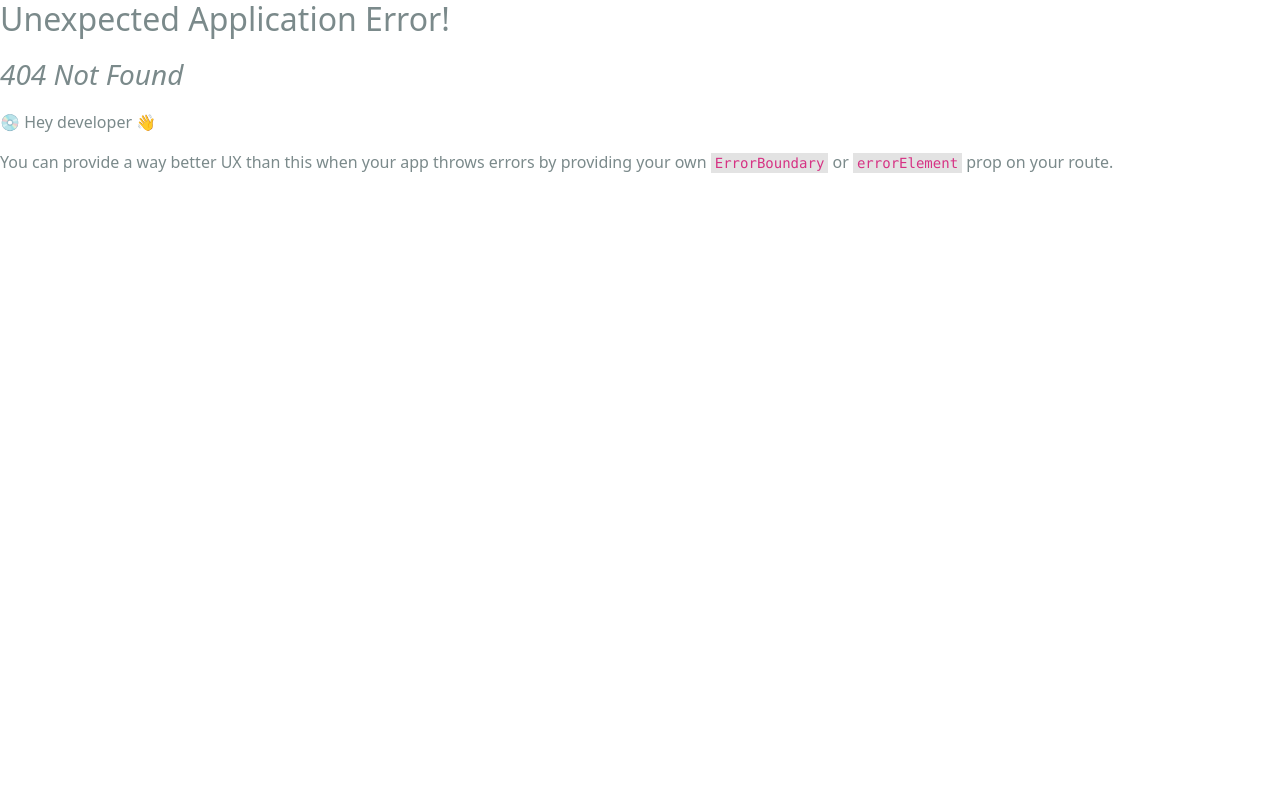
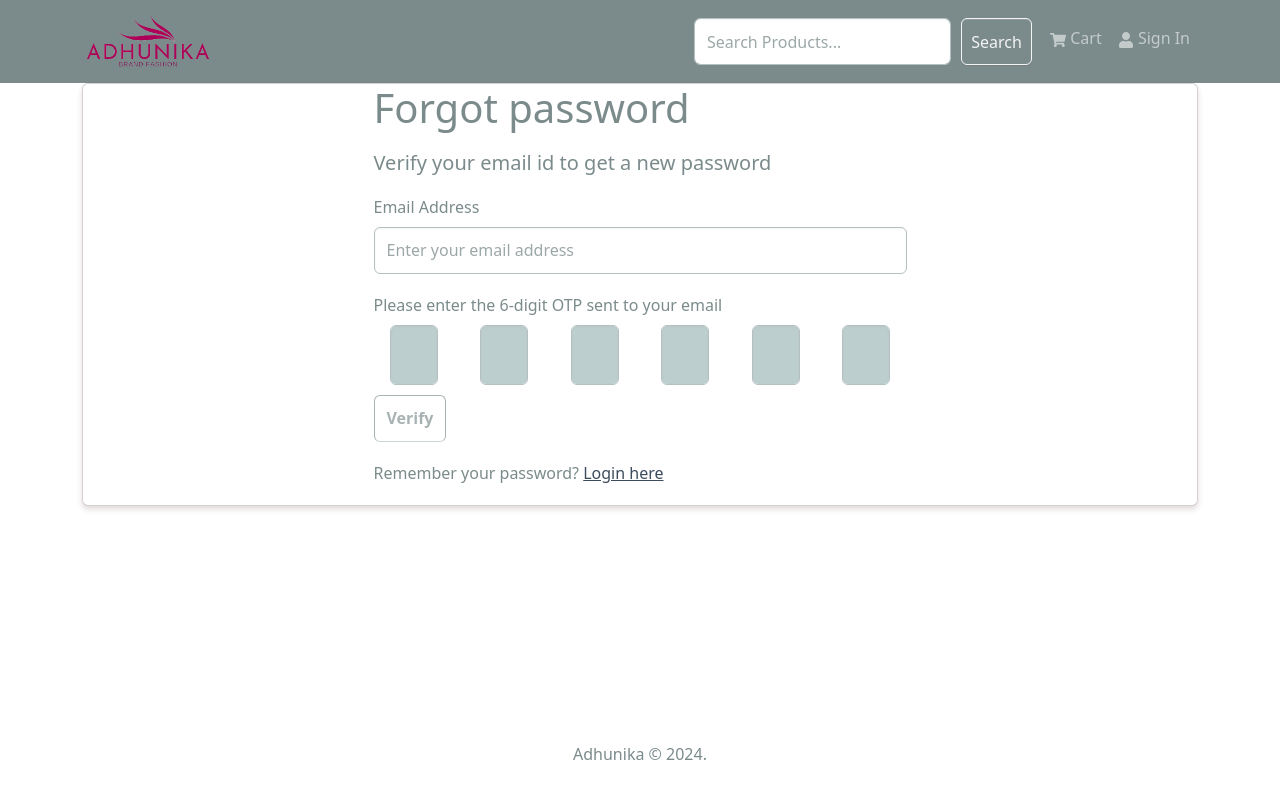
Before and after one commit to pritam19-d/Adhunika-Ecom-platform, a React (Create React App) app in the folder frontend/: page /forgot in a window 1280 px wide. Before the commit this address had no page. Shown: the top 798 px of the page. Built offline with nearby package versions, Linux system fonts and the light colour scheme; a web font is replaced by a local one.

Commit message:
Feature: Frontend changes for Forgot Password request

```diff
--- a/frontend/src/index.js
+++ b/frontend/src/index.js
@@ -31,6 +31,7 @@ import ProductEditScreen from "./screens/admin/ProductEditScreen";
 import UserListScreen from "./screens/admin/UserListScreen";
 import UserEditScreen from "./screens/admin/UserEditScreen";
 import CategoryScreen from "./screens/CategoryScreen";
+import ForgotPassword from "./screens/ForgotPassword";
 
 const router = createBrowserRouter(
   createRoutesFromElements(
@@ -44,6 +45,7 @@ const router = createBrowserRouter(
       <Route path="/cart" element={<CartScreen />} />
       <Route path="/login" element={<LoginScreen />} />
       <Route path="/register" element={<RegisterScreen />} />
+      <Route path="/forgot" element={<ForgotPassword />} />
       <Route path="" element={<PrivateRoute />}>
         <Route path="/shipping" element={<ShippingScreen />} />
         <Route path="/payment" element={<PaymentScreen />} />
--- /dev/null
+++ b/frontend/src/screens/ForgotPassword.jsx
@@ -0,0 +1,155 @@
+import React, { useRef, useState } from "react";
+import Meta from "../components/Meta";
+import { Button, Card, Col, Form, Row } from "react-bootstrap";
+import { Link, useNavigate } from "react-router-dom";
+import FormContainer from "../components/FormContainer";
+import Loader from "../components/Loader";
+import { toast } from "react-toastify";
+import { useSendOtpMutation, useVerifyOtpMutation } from "../slicers/usersApiSlice";
+
+const ForgotPassword = () => {
+  const otpLength = 6;
+	const [email, setEmail] = useState("");
+	const [sentOtp, setSentOtp] = useState(false);
+  const [isverified, setIsVerified] = useState(false);
+
+	const [sendOtp, { isLoading: sendingOtp }] = useSendOtpMutation();
+	const [verifyOtp, { isLoading }] = useVerifyOtpMutation();
+
+  const navigate = useNavigate();
+
+  const inputRefs = useRef([]);
+
+    const handleChange = (e, index) => {
+      const value = e.target.value.replace(/\D/, ''); // Remove non-digits
+      if (!value) return;
+
+      inputRefs.current[index].value = value;
+
+      // Auto-focus next box
+      if (index < otpLength - 1) {
+        inputRefs.current[index + 1]?.focus();
+      }
+
+      const currentOTP = inputRefs.current.map((ref) => ref?.value || '').join('');
+      if (currentOTP.match(/^\d{6}$/)) {
+        handleVerify(currentOTP);
+      }
+    };
+
+    const handleKeyDown = (e, index) => {
+      if (e.key === 'Backspace' && !e.target.value && index > 0) {
+        inputRefs.current[index - 1]?.focus();
+      }
+    };
+
+    const handleVerify = async (otp) => {
+      try {
+        if (!otp || otp.length !== 6) {
+          toast.error("Please enter a valid 6-digit OTP");
+          return;
+        }
+        const res = await verifyOtp({ email, otp, reqType: "resetPassword" }).unwrap();
+        if (res.success) {
+          setIsVerified(true);
+          res?.data?.email && setEmail(res.data.email);
+          navigate("/login");
+          toast.success("Email verified successfully!\nPlease check your email for the new password.");
+        } else {
+          toast.error(res.data.message || "OTP verification failed");
+        }
+      } catch (err) {
+        toast.error(err?.response?.data?.message || err.message || "Failed to verify OTP");
+      }
+    }
+
+	return (
+		<Card>
+			<Meta title={"Adhunika | Forgot Password"} />
+			<FormContainer>
+				<h1>Forgot password</h1>
+				<h5>Verify your email id to get a new password</h5>
+				<Form onSubmit={handleVerify}>
+					<Form.Group controlId="email" className="my-3">
+						<Form.Label>Email Address</Form.Label>
+						<Form.Control
+              type="email"
+              placeholder="Enter your email address"
+              value={email}
+              required
+              onChange={(e) => !isverified && setEmail(e.target.value)}
+              readOnly={isverified}
+            />
+					</Form.Group>
+          <Form.Group>
+            <Form.Label>
+              Please enter the 6-digit OTP sent to your email
+            </Form.Label>
+            <div className="d-flex justify-content-around gap-2">
+              {[...Array(otpLength)].map((_, idx) => (
+                <Form.Control
+                  key={idx}
+                  type="text"
+                  maxLength={1}
+                  className="text-center"
+                  style={{ width: "3rem", fontSize: "1.5rem" }}
+                  ref={(el) => (inputRefs.current[idx] = el)}
+                  onChange={(e) => handleChange(e, idx)}
+                  onKeyDown={(e) => handleKeyDown(e, idx)}
+                  disabled={!sentOtp || isverified}
+                />
+              ))}
+            </div>
+          </Form.Group>
+					{sentOtp ? (
+						<Button
+							type="submit"
+							variant="dark"
+							className="mt-2"
+							disabled={isLoading}
+              onClick={async (e) => {handleVerify(inputRefs.current.map(ref => ref.value).join(''))}}
+						>
+							Submit
+						</Button>
+					) : (
+						<Button
+							className="btn btn-outline-dark border-bottom mt-2"
+							onClick={async () => {
+								if (!email) {
+									toast.error("Please enter your email address to verify");
+									return;
+								}
+								try {
+									const res = await sendOtp({
+										email,
+										reqType: "resetPassword",
+									}).unwrap();
+									if (res.success) {
+										toast.success(res.message);
+                    setSentOtp(true);
+									}
+								} catch (err) {
+									toast.error(err?.data?.message || err.message || "Failed to send OTP");
+								}
+							}}
+							disabled={ !email || !email.includes("@") || !email.includes(".") || isverified ||sendingOtp}
+						>
+							<b>Verify</b>
+						</Button>
+					)}
+					{isLoading && <Loader />}
+				</Form>
+				<Row className="py-3">
+					<Col>
+						Remember your password?{" "}
+						<Link to={"/login"}>
+							Login here
+						</Link>
+					</Col>
+				</Row>
+			</FormContainer>
+		</Card>
+	)
+}
+
+export default ForgotPassword;
--- a/frontend/src/screens/LoginScreen.jsx
+++ b/frontend/src/screens/LoginScreen.jsx
@@ -84,6 +84,7 @@ const LoginScreen = () => {
                 }}
               >{showPassword ? <FaEyeSlash /> : <FaEye />}</span>
             </div>
+            Forgot Password? <Link to="/forgot">Reset Here</Link>
           </Form.Group>
           <Button type="submit" variant="dark" className="mt-2" disabled={isLoading}>
             Sign In
--- a/frontend/src/screens/RegisterScreen.jsx
+++ b/frontend/src/screens/RegisterScreen.jsx
@@ -124,7 +124,6 @@ const RegisterScreen = () => {
                         return;
                       }
                       try {
-                        console.log("Sending OTP to:", email);
                         const res = await sendOtp({ email, reqType: "register" }).unwrap();
                         if (res.success) {
                           toast.success(res.message);
```
Also changed, not shown: 2 other files (tests, documents, lock files or other folders).
